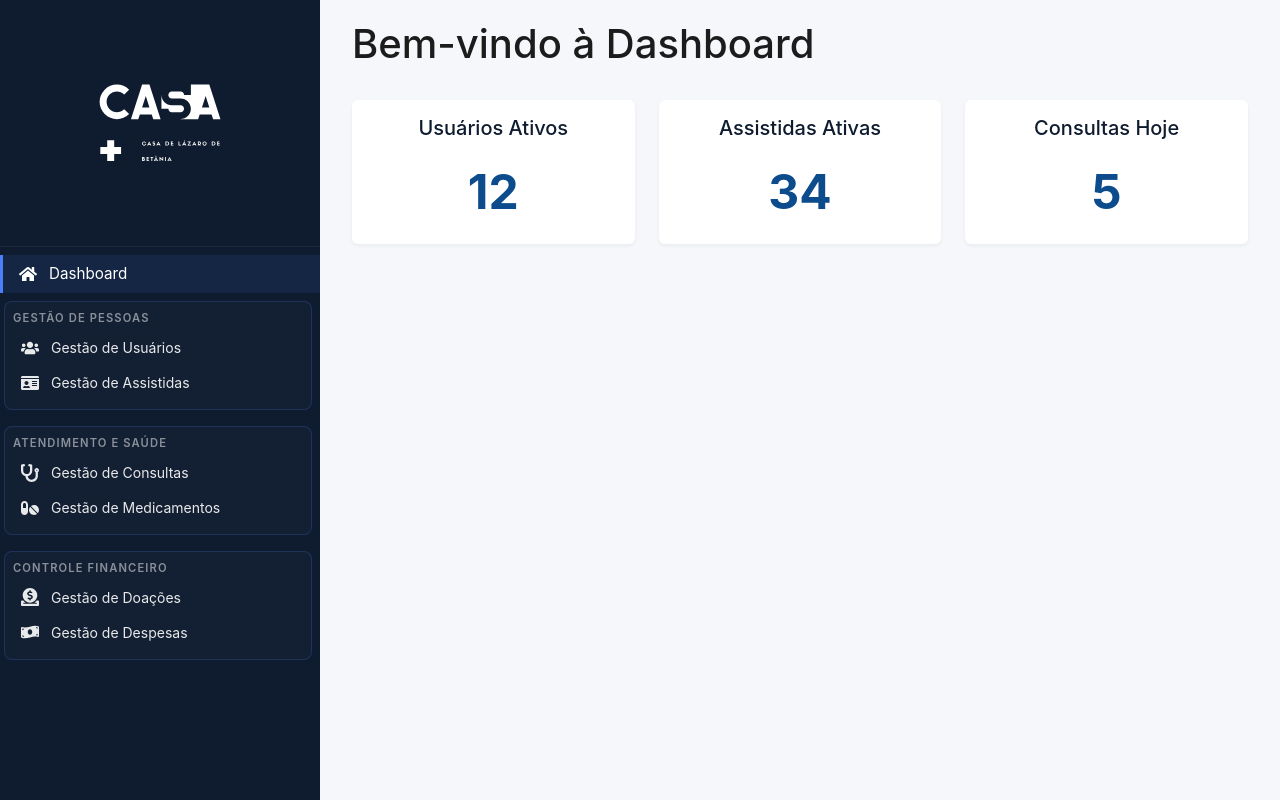
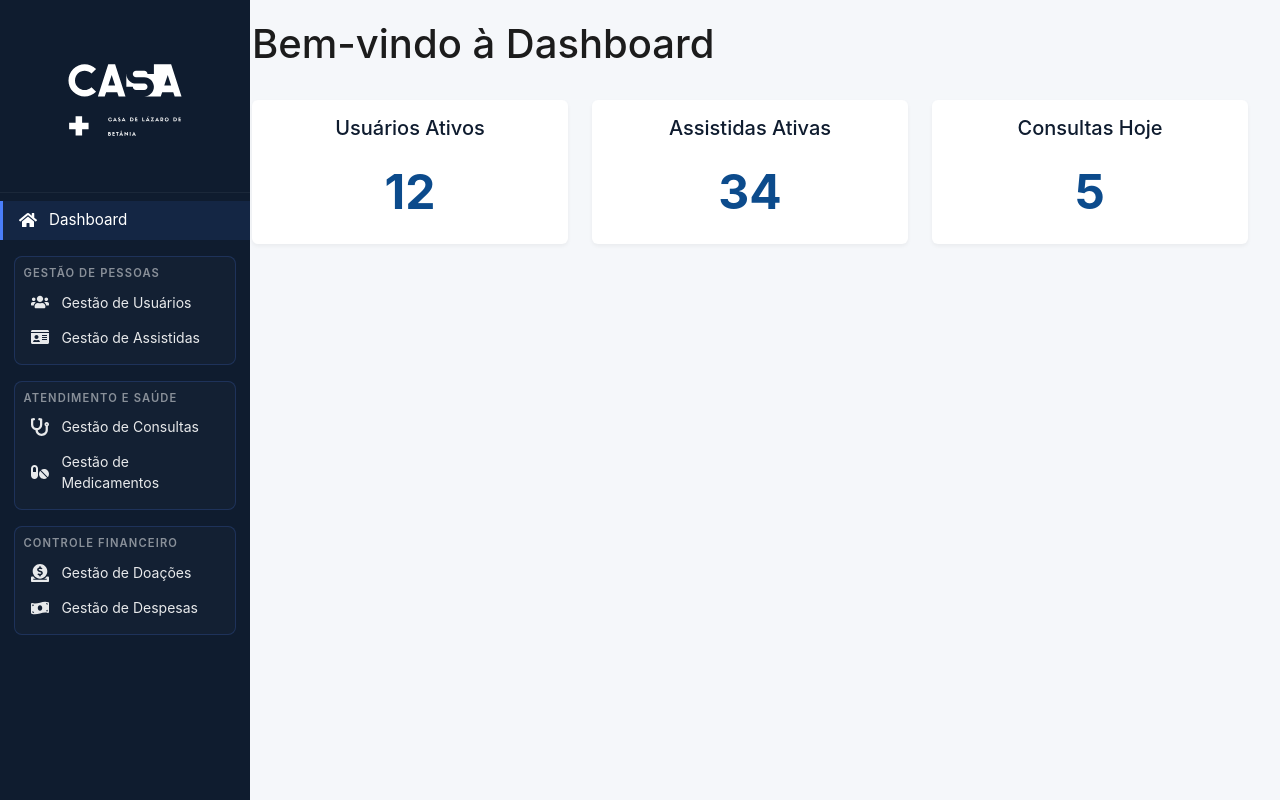
Before and after one commit to fabioaloisio/casa-mais-react, a React (Vite) app: page / in a window 1280 px wide. Built offline with nearby package versions, Linux system fonts and the light colour scheme.

Commit message:
update menu, main-content

```diff
--- a/src/components/Layout.css
+++ b/src/components/Layout.css
@@ -7,7 +7,7 @@
   flex: 1;
   background-color: var(--bg-light);
   min-height: 100vh;
-  margin-left: 320px;
+  margin-left: 220px;
   padding: 20px;
 }
 
--- a/src/components/Sidebar.css
+++ b/src/components/Sidebar.css
@@ -2,7 +2,7 @@
   position: fixed;
   top: 0;
   left: 0;
-  width: 320px;
+  width: 250px;
   height: 100vh;
   background-color: #1a2332;
   padding: 0;
@@ -56,11 +56,15 @@
 }
 
 .menu-section {
-  margin: 0.5rem 0.5rem 0.5rem 0.25rem;
+  margin: 0 0.9rem 1rem;
   padding: 0.5rem;
   background-color: rgba(255, 255, 255, 0.02);
   border: 1px solid rgba(74, 126, 250, 0.2);
   border-radius: 8px;
+}
+
+.menu-section:nth-child(2) {
+  margin-top: 1rem;
 }
 
 .menu-section-title {
--- a/src/components/Sidebar.jsx
+++ b/src/components/Sidebar.jsx
@@ -2,6 +2,7 @@ import { Link, useLocation } from 'react-router-dom'
 import { Nav, Accordion } from 'react-bootstrap'
 import { FaDonate, FaHome, FaIdCard, FaMoneyBillWave, FaPills, FaStethoscope, FaUsers } from 'react-icons/fa'
 import './Sidebar.css'
+import Logo from './logo'
 
 function Sidebar() {
   const location = useLocation()
@@ -9,48 +10,8 @@ function Sidebar() {
   return (
     <aside className="sidebar">
       <div className="logo-container">
-        <svg
-          className="logo"
-          xmlns="http://www.w3.org/2000/svg"
-          viewBox="0 0 550 470"
-          fill="white"
-        >
-          <g fillRule="nonzero">
-            <g data-paper-data='{"isGlobalGroup":true,"bounds":{"x":142.1592528828031,"y":150.922644288669,"width":265.68149423439377,"height":168.15471142266193}}'>
-              <g data-paper-data='{"isBesideStackedLine":true,"isStacked":true,"isSecondaryText":true}'>
-                <path d="M242.76963,281.2882c-0.24877,1.32679 -1.36233,2.28635 -2.68912,2.28635c-1.48079,0 -2.65358,-1.24387 -2.65358,-2.79574c0,-1.56372 1.17279,-2.81943 2.65358,-2.81943c0.91217,0 1.81249,0.46201 2.4522,1.40972l1.43341,-1.01879c-0.79371,-1.29125 -2.25081,-2.14419 -3.89745,-2.14419c-2.51143,0 -4.52531,2.04942 -4.52531,4.57269c0,2.52327 2.01388,4.56085 4.53715,4.56085c2.34558,0 4.28838,-1.7888 4.549,-4.05145z"/>
-                <path d="M253.96838,285.18565h2.00203l-4.66746,-8.97954l-4.65562,8.97954h1.89542l0.56862,-1.18464h4.27653zM251.23187,279.59417l1.35048,2.74835h-2.67728z"/>
-                <path d="M261.2223,281.27635c0.85294,0.09477 1.32679,0.53309 1.32679,1.24387c0,0.56862 -0.47385,1.05433 -1.07802,1.05433c-0.52124,0 -0.93586,-0.13031 -1.33864,-0.6397l-1.51633,1.11356c0.84109,0.92402 1.84803,1.29125 2.85497,1.29125c1.55187,0 2.98528,-1.23202 2.98528,-2.94974c0,-1.70587 -1.24387,-2.72466 -2.74835,-2.81943c-0.93586,-0.05923 -1.23202,-0.42647 -1.23202,-0.82924c0,-0.4857 0.3317,-0.78186 0.8174,-0.78186c0.30801,0 0.69893,0.18954 0.93586,0.43832l1.44526,-1.05433c-0.67524,-0.80555 -1.50449,-1.13725 -2.38112,-1.13725c-1.22017,0 -2.59435,1.05433 -2.59435,2.54697c0,1.38602 0.99509,2.34558 2.52327,2.52327z"/>
-                <path d="M274.26908,285.18565h2.00203l-4.66746,-8.97954l-4.65562,8.97954h1.89542l0.56862,-1.18464h4.27653zM271.53257,279.59417l1.35048,2.74835h-2.67728z"/>
-                <path d="M286.96442,276.36012v8.82553h3.58944c2.53512,0 4.60823,-1.88357 4.60823,-4.41869c0,-2.51143 -2.07311,-4.40684 -4.62008,-4.40684zM288.80061,283.52716v-5.50855h1.74141c1.54003,0 2.73651,1.1491 2.73651,2.74835c0,1.58741 -1.19648,2.7602 -2.72466,2.7602z"/>
-                <path d="M304.41805,285.18565v-1.65849h-3.63683v-2.20342h3.31698v-1.65849h-3.31698v-1.64664h2.85497v-1.65849h-4.69116v8.82553z"/>
-                <path d="M315.65629,276.36012v8.82553h5.39009v-1.65849h-3.55391v-7.16704z"/>
-                <path d="M329.21247,273.41038l-1.40972,2.20342h1.58741l0.92402,-1.40972zM330.94203,285.18565h2.00203l-4.66746,-8.97954l-4.65562,8.97954h1.89542l0.56862,-1.18464h4.27653zM328.20553,279.59417l1.35048,2.74835h-2.67728z"/>
-                <path d="M338.45657,283.52716l4.63192,-7.16704h-7.23812v1.65849h4.12253l-4.57269,7.16704h7.84229v-1.65849z"/>
-                <path d="M353.13815,285.18565h2.00203l-4.66746,-8.97954l-4.65562,8.97954h1.89542l0.56862,-1.18464h4.27653zM350.40164,279.59417l1.35048,2.74835h-2.67728z"/>
-                <path d="M361.13839,283.65747l1.44526,1.52818h2.44035l-1.90726,-2.03757c1.23202,-0.56862 1.99019,-1.72957 1.99019,-3.31698c0,-1.91911 -1.58741,-3.47098 -3.66052,-3.47098h-3.06821v8.82553h1.83618v-1.52818zM360.21437,281.99898v-3.98037h1.11356c1.27941,0 1.93096,0.87663 1.93096,1.95465c0,1.23202 -0.73447,2.02573 -2.03757,2.02573z"/>
-                <path d="M373.04792,285.33965c2.52327,0 4.56085,-2.04942 4.56085,-4.57269c0,-2.52327 -2.03757,-4.56085 -4.57269,-4.56085c-2.52327,0 -4.56085,2.03757 -4.56085,4.56085c0,2.52327 2.03757,4.57269 4.57269,4.57269zM373.03608,277.95938c1.49264,0 2.68912,1.25571 2.68912,2.80759c0,1.57556 -1.18464,2.80759 -2.67728,2.80759c-1.51633,0 -2.68912,-1.23202 -2.68912,-2.80759c0,-1.55187 1.17279,-2.80759 2.67728,-2.80759z"/>
-                <path d="M388.84701,276.36012v8.82553h3.58944c2.53512,0 4.60823,-1.88357 4.60823,-4.41869c0,-2.51143 -2.07311,-4.40684 -4.62008,-4.40684zM390.68319,283.52716v-5.50855h1.74141c1.54003,0 2.73651,1.1491 2.73651,2.74835c0,1.58741 -1.19648,2.7602 -2.72466,2.7602z"/>
-                <path d="M406.30063,285.18565v-1.65849h-3.63683v-2.20342h3.31698v-1.65849h-3.31698v-1.64664h2.85497v-1.65849h-4.69116v8.82553z"/>
-                <path d="M238.6234,318.92335c1.62295,0 3.12744,-1.04248 3.12744,-2.84312c0,-0.85294 -0.40278,-1.6111 -1.19648,-2.15604c0.42647,-0.39093 0.62786,-0.87663 0.62786,-1.49264c0,-1.64664 -1.17279,-2.33373 -2.80759,-2.33373h-2.83128v8.82553zM237.37954,317.26486v-2.2745h1.3031c0.75817,0 1.18464,0.43832 1.18464,1.1491c0,0.68709 -0.42647,1.1254 -1.18464,1.1254zM237.37954,313.39111v-1.6348h0.92402c0.50939,0 0.99509,0.14216 0.99509,0.8174c0,0.36724 -0.10662,0.8174 -0.99509,0.8174z"/>
-                <path d="M251.00679,318.92335v-1.65849h-3.63683v-2.20342h3.31698v-1.65849h-3.31698v-1.64664h2.85497v-1.65849h-4.69116v8.82553z"/>
-                <path d="M257.89347,318.92335v-7.16704h2.32189v-1.65849h-6.3378v1.65849h2.17973v7.16704z"/>
-                <path d="M266.04771,306.91115l-1.95465,2.44035h1.57556l0.37908,-0.50939l0.36724,0.50939h1.58741zM268.73683,318.92335h2.00203l-4.66746,-8.97954l-4.65562,8.97954h1.89542l0.56862,-1.18464h4.27653zM266.00033,313.33187l1.35048,2.74835h-2.67728z"/>
-                <path d="M280.25544,315.2036l-6.27857,-5.27163v8.99138h1.83618v-5.07024l6.27857,5.22424v-8.97954h-1.83618z"/>
-                <path d="M288.07798,310.09782h-1.83618v8.82553h1.83618z"/>
-                <path d="M298.63703,318.92335h2.00203l-4.66746,-8.97954l-4.65562,8.97954h1.89542l0.56862,-1.18464h4.27653zM295.90052,313.33187l1.35048,2.74835h-2.67728z"/>
-              </g>
-              <g data-paper-data='{"stacked":true,"isPrimaryText":true}'>
-                <path d="M180.16443,226.9173c9.73234,0 19.46467,-3.7043 26.87391,-11.11354c0.03038,-0.03102 0.03038,-0.08102 0,-0.11204l-10.72678,-10.72741c-0.02975,-0.02975 -0.08166,-0.02975 -0.11267,0c-8.84108,8.84171 -23.22784,8.84171 -32.06892,0c-4.28349,-4.28286 -6.64204,-9.97731 -6.64204,-16.03446c0,-6.05715 2.35918,-11.7516 6.64204,-16.03509c8.84108,-8.84171 23.22784,-8.84171 32.06892,0c0.03102,0.02975 0.08292,0.02975 0.11267,0l10.72678,-10.72741c0.03038,-0.03102 0.03038,-0.08102 0,-0.11204c-14.81847,-14.81847 -38.92935,-14.81847 -53.74782,0c-7.17819,7.17819 -11.13126,16.7219 -11.13126,26.87391c0,10.15201 3.95307,19.69572 11.13126,26.87391c7.40924,7.40987 17.14157,11.11417 26.87391,11.11417z"/>
-                <path d="M211.32591,226.93692h15.92622c0.03481,0 0.0652,-0.02216 0.07533,-0.05507l3.32324,-10.32799h26.09279l3.32324,10.32799c0.01076,0.03292 0.04051,0.05507 0.07533,0.05507h15.92622c0.02532,0 0.04874,-0.01203 0.06393,-0.03228c0.01519,-0.02026 0.01899,-0.04684 0.01203,-0.0709l-24.40775,-75.85209c-0.01076,-0.03292 -0.04051,-0.05507 -0.07533,-0.05507h-15.92622c-0.03481,0 -0.0652,0.02216 -0.07533,0.05507l-24.40902,75.85209c-0.0076,0.02405 -0.0038,0.05064 0.01139,0.0709c0.01519,0.02026 0.03861,0.03228 0.06393,0.03228zM235.58427,201.22267l8.11313,-25.21419l8.11313,25.21419z"/>
-                <path d="M327.93115,204.10647c0,-4.23222 -3.44034,-7.6751 -7.66876,-7.6751h-19.26212c-12.50423,0 -22.67714,-10.17037 -22.67714,-22.67081c0,-0.04368 -0.03545,-0.07913 -0.07913,-0.07913c-0.04368,0 -0.07913,0.03545 -0.07913,0.07913v30.3459c0,0.04368 0.03545,0.07913 0.07913,0.07913h15.0875c0.04241,4.19234 3.46629,7.58964 7.66813,7.58964h19.26212c4.22906,0 7.6694,-3.44034 7.6694,-7.66876zM383.42794,150.98025c-0.01076,-0.03292 -0.04051,-0.05507 -0.07533,-0.05507h-9.42723c-0.0019,0 -0.00253,-0.00253 -0.00443,-0.00253h-30.90294c-0.04368,0 -0.07913,0.03545 -0.07913,0.07913v22.67334h-15.00837c-0.04241,-4.19234 -3.46629,-7.58964 -7.66813,-7.58964h-19.26212c-4.22842,0 -7.66877,3.44034 -7.66877,7.66876c0,4.23222 3.44034,7.6751 7.66876,7.6751h19.26212c12.50423,0 22.67714,10.16974 22.67714,22.67017c0,12.50423 -10.1729,22.67714 -22.67714,22.67714c-0.04368,0 -0.07913,0.03545 -0.07913,0.07913c0,0.04368 0.03545,0.07913 0.07913,0.07913h38.68248c0.03481,0 0.0652,-0.02216 0.07533,-0.05507l3.32324,-10.32799h26.09342l3.32324,10.32799c0.01076,0.03292 0.04115,0.05507 0.07533,0.05507h15.92622c0.02532,0 0.04937,-0.01266 0.06393,-0.03292c0.01519,-0.02026 0.01899,-0.04621 0.01139,-0.07026zM367.27637,201.22063l8.11313,-25.21419l8.11313,25.21419z"/>
-                <path d="M189.28722,288.28625h-15.09319v-15.09319c0,-0.04368 -0.03545,-0.07913 -0.07913,-0.07913h-15.16472c-0.04368,0 -0.07913,0.03545 -0.07913,0.07913v15.09319h-15.09256c-0.04368,0 -0.07913,0.03545 -0.07913,0.07913v15.16472c0,0.04368 0.03545,0.07913 0.07913,0.07913h15.09256v15.09256c0,0.04368 0.03545,0.07913 0.07913,0.07913h15.16472c0.04368,0 0.07913,-0.03545 0.07913,-0.07913v-15.09256h15.09319c0.04368,0 0.07913,-0.03545 0.07913,-0.07913v-15.16472c0,-0.04368 -0.03545,-0.07913 -0.07913,-0.07913z"/>
-              </g>
-            </g>
-          </g>
-        </svg>
+        <Logo />
       </div>
-
       <Nav className="flex-column menu">
         <Nav.Link as={Link} to="/dashboard" className={location.pathname === '/' || location.pathname === '/dashboard' ? 'active' : ''}>
           <FaHome />
```
